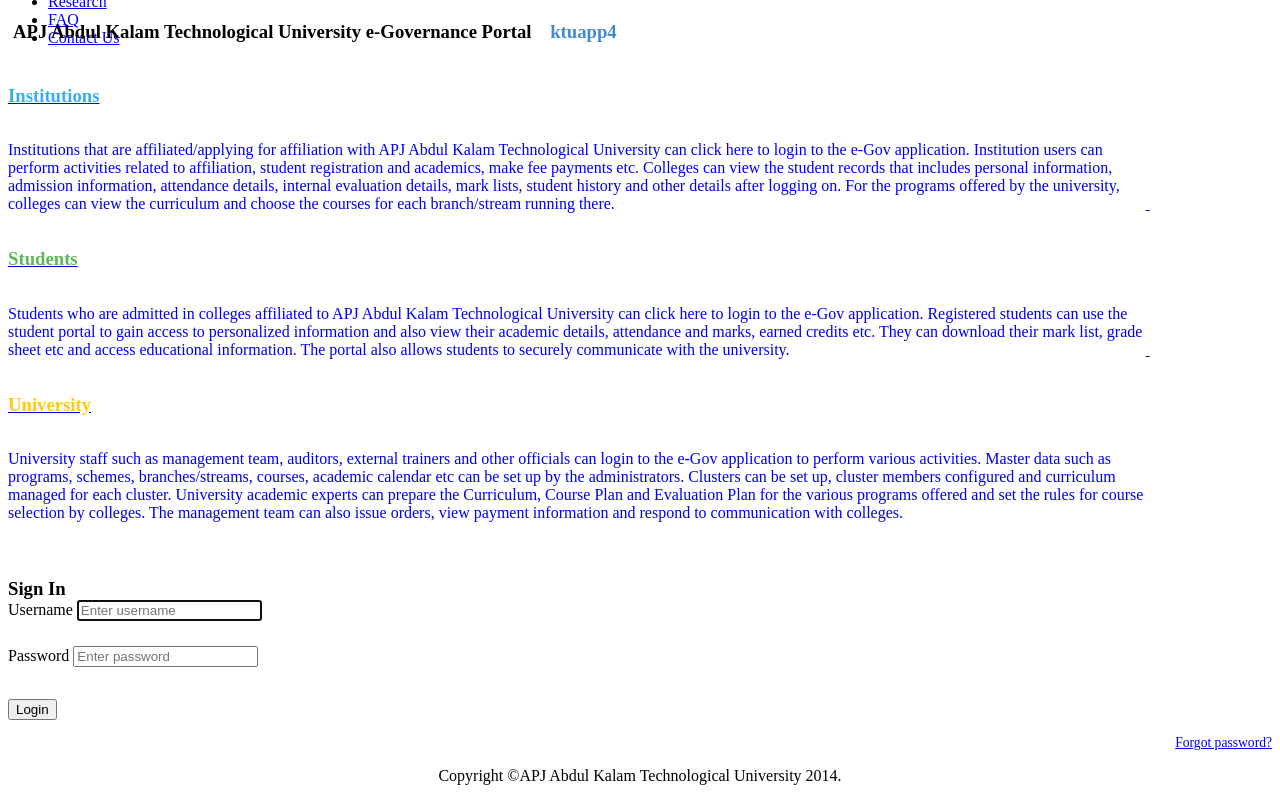
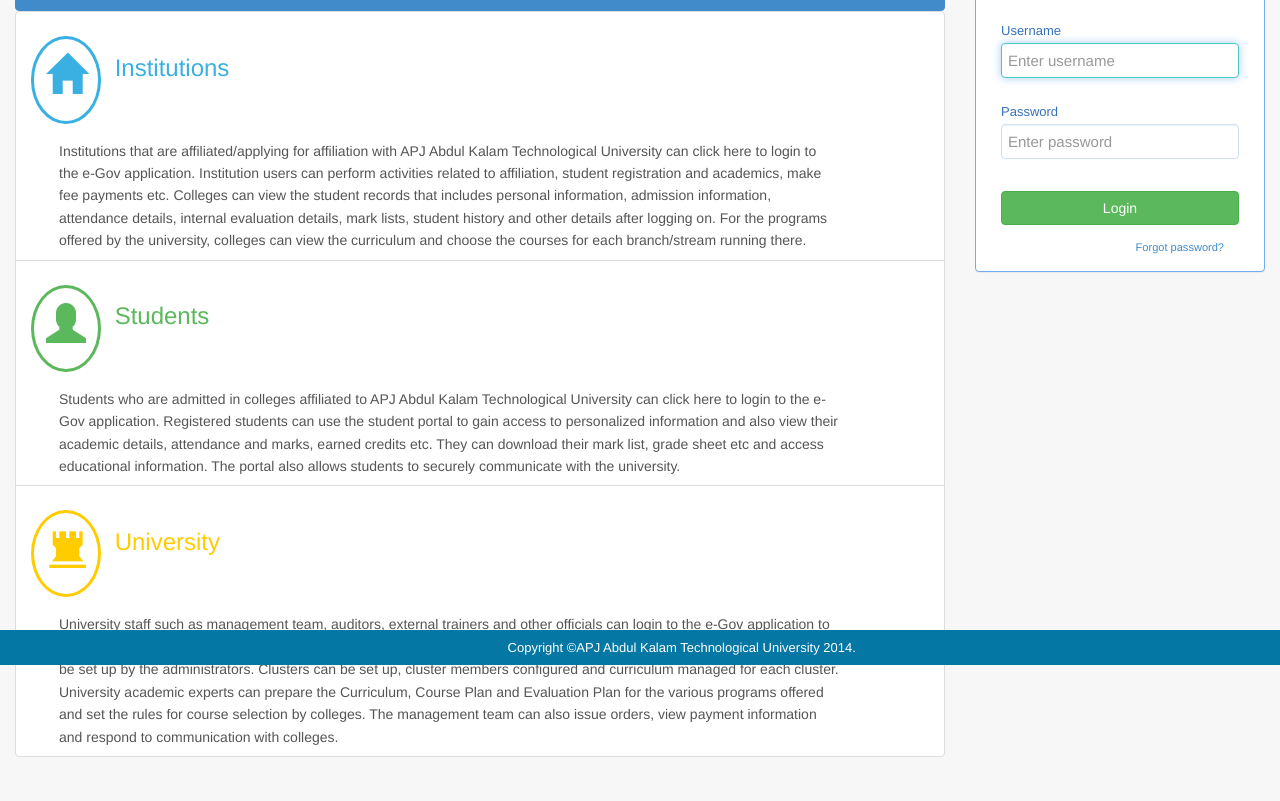
Before and after one commit to mortalprotagonist/cyber-health-2.0, a plain HTML site: page index.html in a window 1280 px wide. Shown: the part 135-936 px from the top of the page. After the commit the page ends 902 px from the top, so only its background shows below. Drawn offline with nearby package versions, Linux system fonts and the light colour scheme; the site is published under a folder, as on GitHub Pages, so addresses that start at the root find nothing.

Commit message:
added alterations

```diff
--- a/index.html
+++ b/index.html
@@ -13,15 +13,15 @@
 
     <title>APJ Abdul Kalam Technological University</title>
 
-    <link href="/css/bootstrap.min.css" rel="stylesheet">
-    <link href="/css/font-awesome.min.css" rel="stylesheet">
-    <link href="/css/bootstrap-chosen.css" rel="stylesheet">
-    <link href="/css/bootstrap-timepicker.css" rel="stylesheet">
-    <link rel="icon" type="image/x-icon" href="/images/ktu-fav.ico" />
-    <link href="/css/jquery.fancybox.css" rel="stylesheet"/>
-    <link href="/css/theme.css" rel="stylesheet"/>
-    <link href="/css/bootstrap-datepicker.min.css" rel="stylesheet"/>
-    <link href="/css/marquee.css" rel="stylesheet"/>
+    <link href="css/bootstrap.min.css" rel="stylesheet">
+    <link href="css/font-awesome.min.css" rel="stylesheet">
+    <link href="css/bootstrap-chosen.css" rel="stylesheet">
+    <link href="css/bootstrap-timepicker.css" rel="stylesheet">
+    <link rel="ion" type="image/x-icon" href="/images/ktu-fav.ico" />
+    <link href="css/jquery.fancybox.css" rel="stylesheet"/>
+    <link href="css/theme.css" rel="stylesheet"/>
+    <link href="css/bootstrap-datepicker.min.css" rel="stylesheet"/>
+    <link href="css/marquee.css" rel=clear"stylesheet"/>
 
     <style type="text/css">
         body {
```
